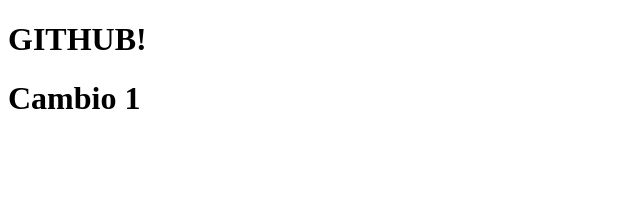
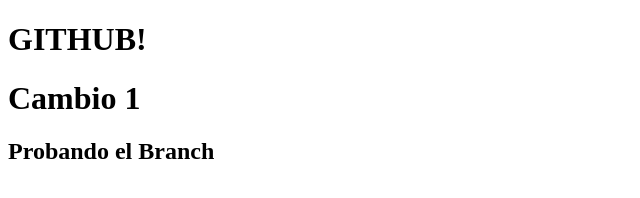
Before and after one commit to magnoliabarajas1974/proy2-prueba, a plain HTML site: page index.html in a window 1280 px wide. Shown: the whole page, without its empty margins (0-640 px from the left). Drawn offline with Linux system fonts and the light colour scheme.

Commit message:
version4

```diff
--- a/index.html
+++ b/index.html
@@ -9,5 +9,6 @@
 <body>
     <h1>GITHUB!</h1>
     <h1>Cambio 1</h1>
+    <h2>Probando el Branch</h2>
 </body>
 </html>
```
